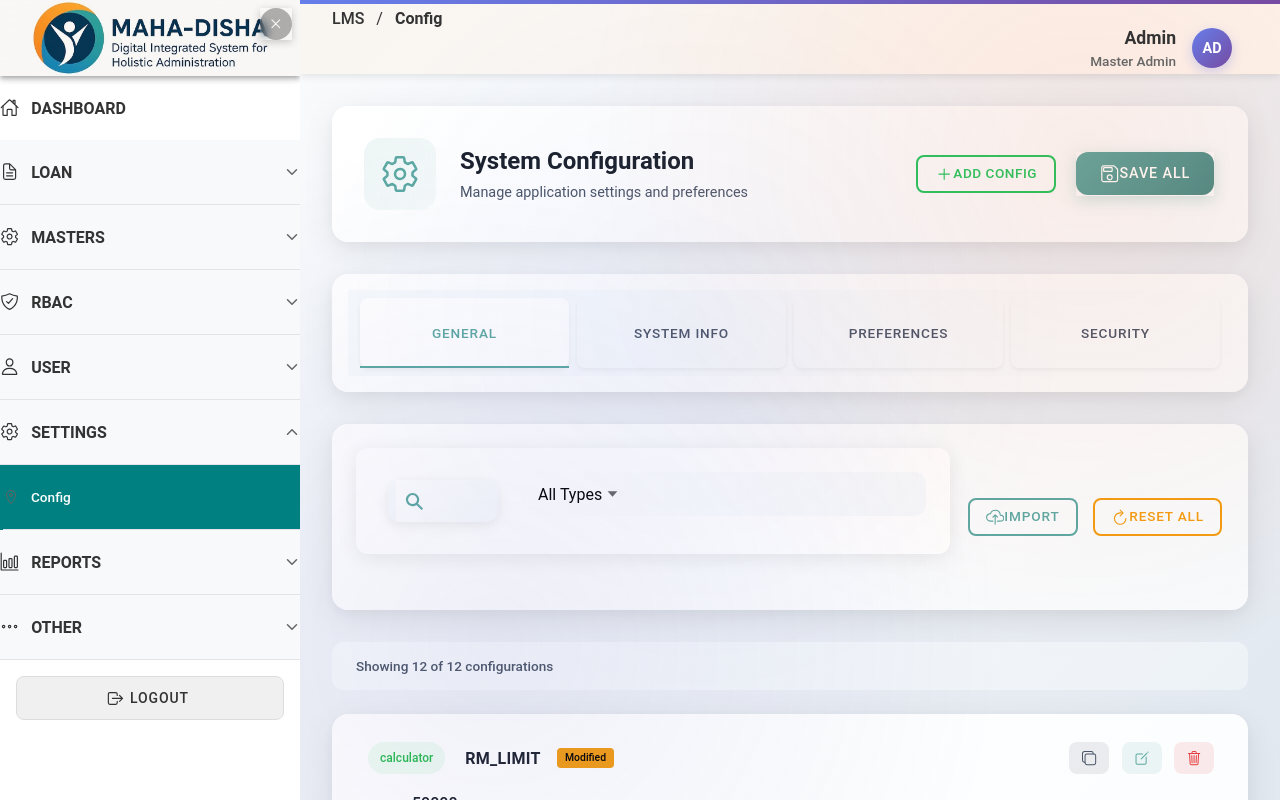
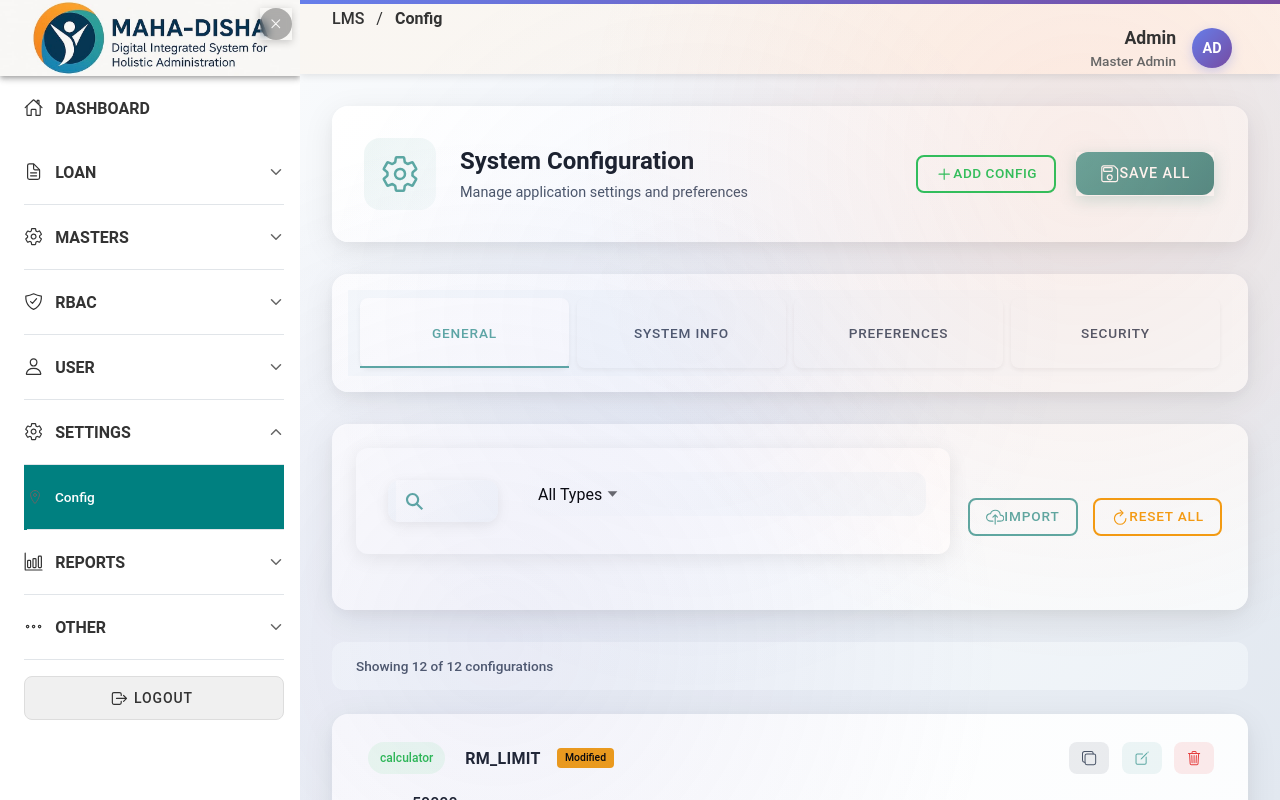
Before and after one commit to neerajk001/mahadisha, a React (Vite) app: page /config in a window 1280 px wide. Built offline with nearby package versions, Linux system fonts and the light colour scheme.

Commit message:
paading sidebar

```diff
--- a/src/admin/components/sidebar/Sidebar.css
+++ b/src/admin/components/sidebar/Sidebar.css
@@ -180,7 +180,7 @@
 
 /* Sidebar Content */
 .sidebar-content {
-  --background: var(--color-bg-primary);
+  --background: transparent;
   --padding-start: 0;
   --padding-end: 0;
   --padding-top: 0;
@@ -199,6 +199,7 @@
   display: flex;
   flex-direction: column;
   overflow: hidden;
+  padding: 0 1rem 0 1.5rem;
 }
 
 .sidebar-list {
@@ -217,7 +218,7 @@
 .sidebar-item {
   --background: transparent;
   --color: var(--color-text-primary);
-  --padding-start: 1rem;
+  --padding-start: 0.5rem;
   --padding-end: 0.5rem;
   --padding-top: 0.5rem;
   --padding-bottom: 0.5rem;
@@ -269,7 +270,7 @@
 
 /* Menu Headers */
 .menu-header {
-  --background: var(--color-bg-secondary);
+  --background: transparent;
   --color: var(--color-text-primary);
   --border-width: 0;
   --border-style: none;
@@ -293,7 +294,7 @@
 
 /* Submenu */
 .submenu {
-  background: var(--color-bg-secondary);
+  background: transparent;
   border-left: 3px solid var(--color-primary);
   --border: none;
   --border-width: 0;
@@ -302,7 +303,7 @@
 }
 
 .submenu-item {
-  --padding-start: 1.5rem;
+  --padding-start: 1rem;
   --background: transparent;
   --color: var(--color-text-secondary);
   --border-width: 0;
@@ -335,8 +336,8 @@
 
 /* Sidebar Footer */
 .sidebar-footer {
-  padding: 1rem;
-  background: var(--color-bg-primary);
+  padding: 1rem 1rem 1rem 1.5rem;
+  background: transparent;
   border-top: 1px solid var(--color-border-light);
   margin-top: auto;
   flex-shrink: 0;
@@ -376,12 +377,12 @@
   }
 
   .sidebar-item {
-    --padding-start: 1rem;
-    --padding-end: 0.75rem;
+    --padding-start: 0.5rem;
+    --padding-end: 0.5rem;
   }
 
   .submenu-item {
-    --padding-start: 1.5rem;
+    --padding-start: 1rem;
   }
 }
 
```
